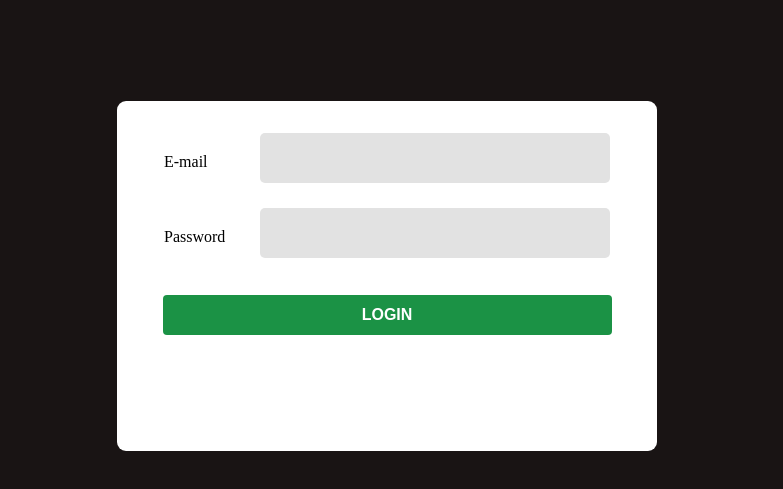
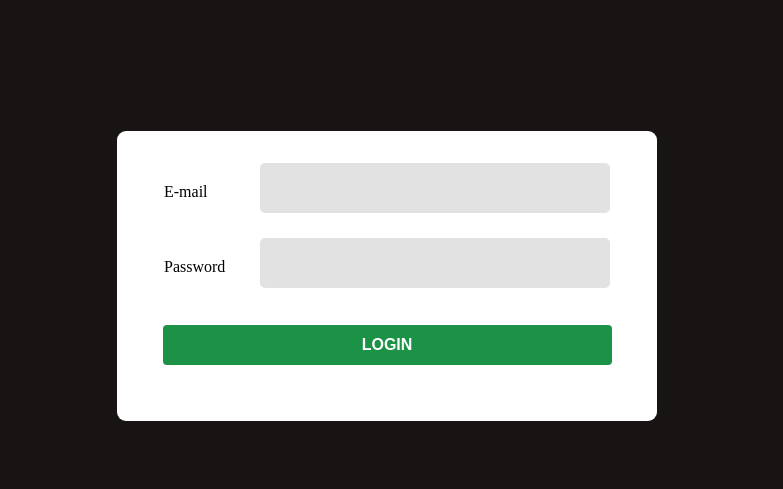
Before and after one commit to Gabrielenfcunha/trabalho_dashboardspotify, a plain HTML site: page trabalhodesexta/index.html in a window 1280 px wide. Shown: the part 231-720 px from the top of the page, without its empty margins (258-1041 px from the left). Drawn offline with Linux system fonts and the light colour scheme.

Commit message:
tela de login do trabalho

```diff
--- a/trabalhodesexta/style.css
+++ b/trabalhodesexta/style.css
@@ -39,7 +39,7 @@ div{
 
 .login__conteiner{
   width: 540px;
-  height: 350px;
+  height: 290px;
   margin-left: 10px;
   margin-top: -290px;
   background-color: #fff;
```
